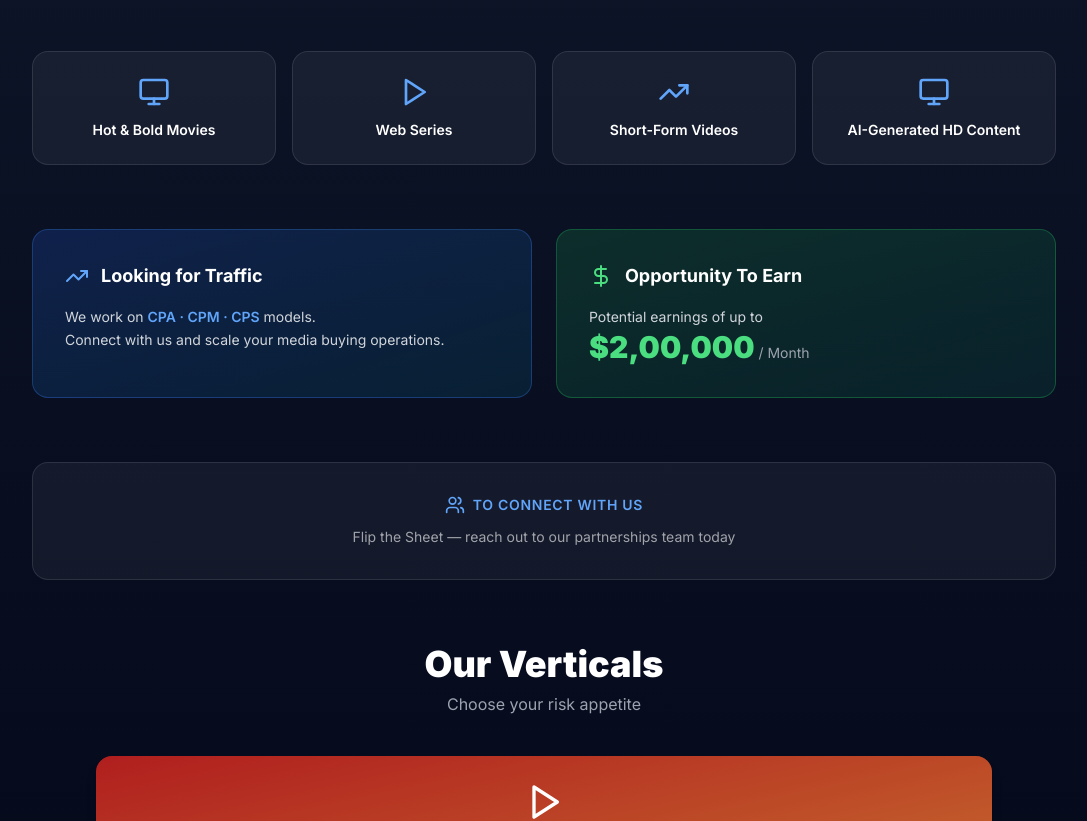
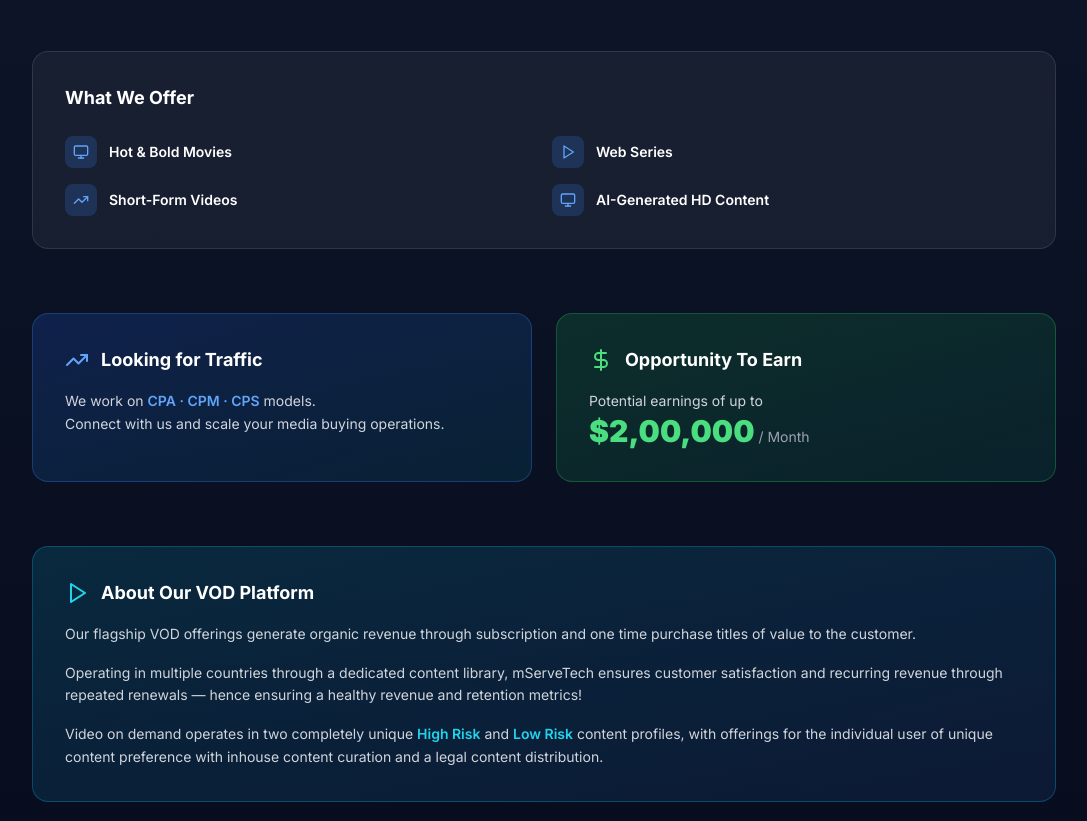
Before and after one commit to akashzeen-art/nServe.Service, a React (Vite) app: page /vod in a window 1280 px wide. Shown: the part 1180-2001 px from the top of the page, without its empty margins (96-1183 px from the left). Built offline with nearby package versions, Linux system fonts and the light colour scheme.

Commit message:
IGaming: compact features row, add About iGaming platform box

```diff
--- a/src/pages/IGaming.tsx
+++ b/src/pages/IGaming.tsx
@@ -48,12 +48,14 @@ export default function IGaming() {
             </p>
           </div>
 
-          {/* Features */}
-          <div className="grid grid-cols-3 gap-4">
+          {/* Features — single narrow box */}
+          <div className="rounded-2xl bg-white/5 border border-white/10 px-8 py-5 flex flex-wrap items-center gap-6">
             {features.map(({ icon: Icon, label }) => (
-              <div key={label} className="flex flex-col items-center gap-3 p-6 rounded-2xl bg-white/5 border border-white/10 hover:bg-white/10 transition-colors">
-                <Icon className="w-8 h-8 text-purple-400" />
-                <span className="text-white text-sm font-semibold text-center">{label}</span>
+              <div key={label} className="flex items-center gap-2">
+                <div className="w-7 h-7 rounded-lg bg-purple-500/20 flex items-center justify-center shrink-0">
+                  <Icon className="w-4 h-4 text-purple-400" />
+                </div>
+                <span className="text-white text-sm font-semibold">{label}</span>
               </div>
             ))}
           </div>
@@ -82,6 +84,20 @@ export default function IGaming() {
                 ))}
               </div>
             </div>
+          </div>
+
+          {/* About iGaming */}
+          <div className="rounded-2xl bg-gradient-to-br from-violet-600/20 to-purple-500/10 border border-violet-500/30 p-8">
+            <div className="flex items-center gap-3 mb-4">
+              <Gamepad2 className="w-6 h-6 text-violet-400" />
+              <h3 className="text-white font-bold text-lg">About Our iGaming Platform</h3>
+            </div>
+            <p className="text-gray-300 text-sm leading-relaxed">
+              Our dedicated iGaming vertical is capturing high stakes and heavy revenue and retention fields into regulation friendly economies, operating with licensed operators in some countries — to independent operations in few other companies — ensuring <span className="text-violet-400 font-semibold">FULLY COMPLIANT</span> and <span className="text-violet-400 font-semibold">LEGAL</span> operations and ensuring a clean, legal and customer friendly revenue operations.
+            </p>
+            <p className="text-gray-300 text-sm leading-relaxed mt-4">
+              Our heavily tailored offerings relevant to the regional gaming and interaction interests of the local public ensure a healthy and immersive iGaming experience. This is demonstrated in our Quiz focused web platform and the iGaming portal spread across different geographies for dedicated service.
+            </p>
           </div>
 
           {/* iGame Section */}
--- a/src/pages/VOD.tsx
+++ b/src/pages/VOD.tsx
@@ -75,13 +75,18 @@ export default function VOD() {
           </div>
 
           {/* Features grid */}
-          <div className="grid grid-cols-2 md:grid-cols-4 gap-4">
-            {features.map(({ icon: Icon, label }) => (
-              <div key={label} className="flex flex-col items-center gap-3 p-6 rounded-2xl bg-white/5 border border-white/10 hover:bg-white/10 transition-colors">
-                <Icon className="w-8 h-8 text-blue-400" />
-                <span className="text-white text-sm font-semibold text-center">{label}</span>
-              </div>
-            ))}
+          <div className="rounded-2xl bg-white/5 border border-white/10 p-8">
+            <h3 className="text-white font-bold text-lg mb-6">What We Offer</h3>
+            <div className="grid grid-cols-2 gap-4">
+              {features.map(({ icon: Icon, label }) => (
+                <div key={label} className="flex items-center gap-3">
+                  <div className="w-8 h-8 rounded-lg bg-blue-500/20 flex items-center justify-center shrink-0">
+                    <Icon className="w-4 h-4 text-blue-400" />
+                  </div>
+                  <span className="text-white text-sm font-semibold">{label}</span>
+                </div>
+              ))}
+            </div>
           </div>
 
           {/* Traffic & Earnings */}
@@ -107,6 +112,23 @@ export default function VOD() {
                 <span className="text-gray-400 text-sm"> / Month</span>
               </p>
             </div>
+          </div>
+
+          {/* About VOD */}
+          <div className="rounded-2xl bg-gradient-to-br from-cyan-600/20 to-blue-500/10 border border-cyan-500/30 p-8">
+            <div className="flex items-center gap-3 mb-4">
+              <Play className="w-6 h-6 text-cyan-400" />
+              <h3 className="text-white font-bold text-lg">About Our VOD Platform</h3>
+            </div>
+            <p className="text-gray-300 text-sm leading-relaxed">
+              Our flagship VOD offerings generate organic revenue through subscription and one time purchase titles of value to the customer.
+            </p>
+            <p className="text-gray-300 text-sm leading-relaxed mt-4">
+              Operating in multiple countries through a dedicated content library, mServeTech ensures customer satisfaction and recurring revenue through repeated renewals — hence ensuring a healthy revenue and retention metrics!
+            </p>
+            <p className="text-gray-300 text-sm leading-relaxed mt-4">
+              Video on demand operates in two completely unique <span className="text-cyan-400 font-semibold">High Risk</span> and <span className="text-cyan-400 font-semibold">Low Risk</span> content profiles, with offerings for the individual user of unique content preference with inhouse content curation and a legal content distribution.
+            </p>
           </div>
 
           {/* CTA strip */}
```
